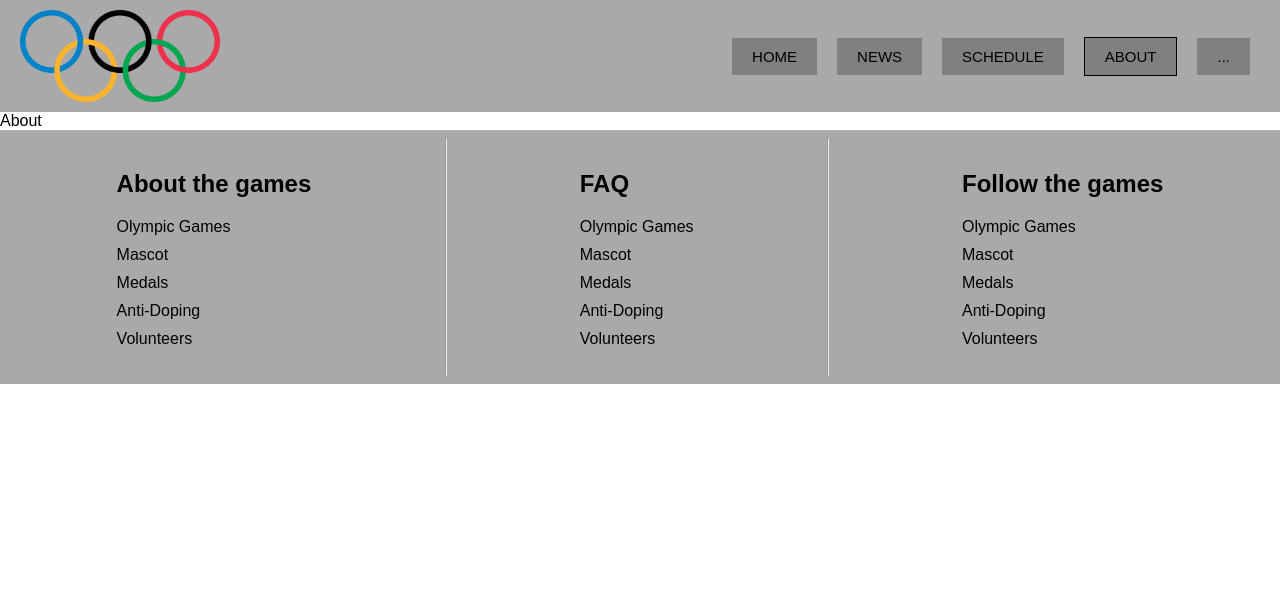
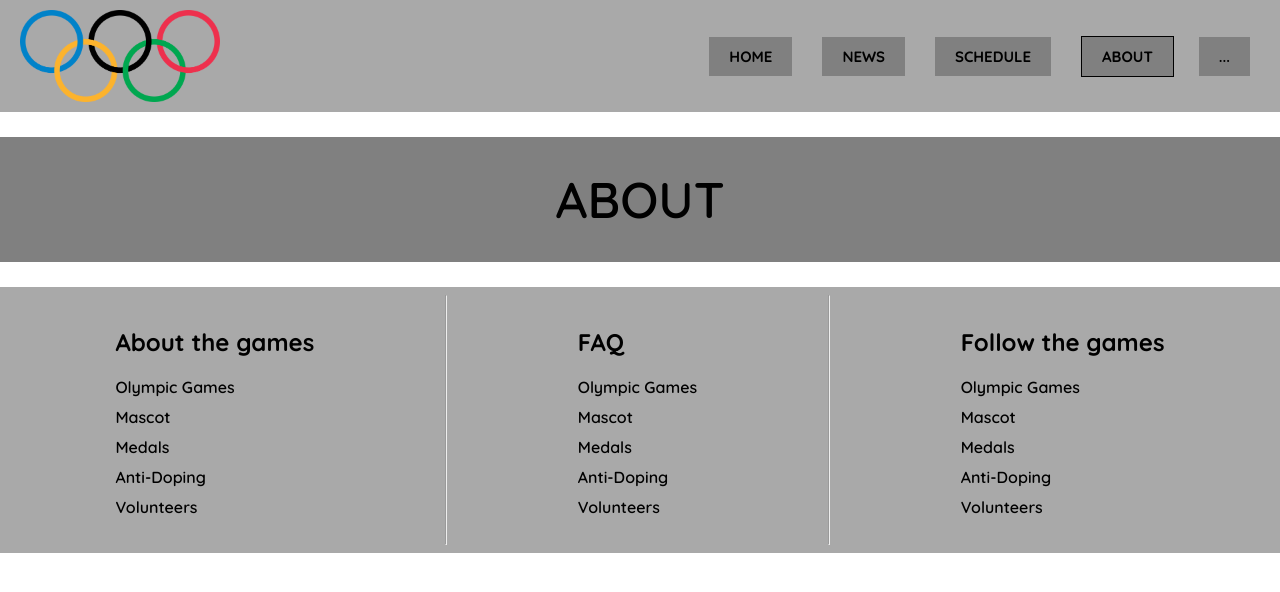
Before and after one commit to tjuric03/HCI_project, a Gatsby site: page /about in a window 1280 px wide. Built offline with nearby package versions, Linux system fonts and the light colour scheme; Gatsby itself is replaced by a stand-in of ours.

Commit message:
Added PageTitles

```diff
--- a/src/components/Images/Logo/index.js
+++ b/src/components/Images/Logo/index.js
@@ -1,8 +1,6 @@
 import React from "react"
 import { useStaticQuery, graphql } from "gatsby"
 import Img from "gatsby-image"
-
-import styles from "./style.module.css"
 
 const Logo = () => {
     const data = useStaticQuery(graphql`
@@ -18,7 +16,9 @@
   `)
 
   return (
-      <Img fluid={data.file.childImageSharp.fluid} alt="Logo" className = {styles.logo} />
+    <div style={{minWidth:"150px",maxWidth:"200px",flex:"1"}}>
+      <Img fluid={data.file.childImageSharp.fluid} alt="Logo"/>
+    </div>
   )
 }
 
--- a/src/components/Images/Logo/style.module.css
+++ /dev/null
@@ -1,4 +0,0 @@
-.logo {
-    width: 200px;
-    min-width: 150px;
-  }
--- a/src/components/Navigation/index.js
+++ b/src/components/Navigation/index.js
@@ -8,8 +8,8 @@
 
     return (
         <nav className={styles.navigation}>
-            {navTabs.map(({tab,to}) => (
-                <Link to={to}>
+            {navTabs.map(({tab,to},index) => (
+                <Link key={index} to={to} style={{margin:"0px 15px"}}>
                     <li className={tab === activeTab ? styles.active: ''}>{tab}</li>
                 </Link>)
             )}
--- a/src/components/Navigation/style.module.css
+++ b/src/components/Navigation/style.module.css
@@ -1,16 +1,17 @@
 .navigation{
     display: flex;
     align-items: center;
+    font-weight: bold;
 }
 
 .navigation li{
     padding: 10px 20px;
-    margin: 10px;
     list-style: none;
     width: fit-content;
     font-size: 15px;
     text-transform: uppercase;
     background-color: gray;
+
 }
 
 .navigation li:hover, .dropdown:hover{
--- a/src/components/NewsArticle/index.js
+++ b/src/components/NewsArticle/index.js
@@ -7,7 +7,7 @@
         <article>
             {picture}
             <h2>{header}</h2>
-            <time datetime="2020-12-5">December 5, 2020</time>
+            <time dateTime="2020-12-5">December 5, 2020</time>
         </article>
     )
 }
--- /dev/null
+++ b/src/components/PageTitle/index.js
@@ -0,0 +1,11 @@
+import React from "react"
+import styles from './style.module.css'
+
+const PageTitle = ({title}) => {
+
+    return (
+        <div className={styles.container}>{title}</div>
+    )
+}
+
+export default PageTitle
--- /dev/null
+++ b/src/components/PageTitle/style.module.css
@@ -0,0 +1,10 @@
+.container{
+    background-color: grey;
+    margin: 25px 0px;
+    text-align: center;
+    justify-content: center;
+    font-size: 50px;
+    height: 125px;
+    line-height:125px;
+    padding: auto 0;
+}
--- a/src/global/global.css
+++ b/src/global/global.css
@@ -1,5 +1,8 @@
+@import url('https://fonts.googleapis.com/css2?family=Quicksand:wght@600;700&family=Roboto:wght@400;700&display=swap');
+/* font-family: 'Quicksand', sans-serif; */
+/* font-family: 'Roboto', sans-serif; */
 html {
-  font-family: 'tradegothicltcom-bd2', sans-serif;
+  font-family: 'Quicksand', sans-serif;
   -ms-text-size-adjust: 100%;
   -webkit-text-size-adjust: 100%;
 }
--- a/src/modules/Header/index.js
+++ b/src/modules/Header/index.js
@@ -1,12 +1,15 @@
 import React from "react"
 import styles from "./style.module.css"
 
+import {Link} from 'gatsby'
 import Logo from '../../components/Images/Logo'
 import Navigation from "../../components/Navigation"
 
 const Header = ({activeTab}) => (
   <header className={styles.header}>
-    <Logo/>
+    <Link to="/" style={{minWidth:"150px",maxWidth:"200px",flex:"1"}}>
+      <Logo/>
+    </Link>
     <Navigation activeTab = {activeTab}/>
   </header>
 )
--- a/src/pages/about.js
+++ b/src/pages/about.js
@@ -1,9 +1,10 @@
 import React from 'react'
+import PageTitle from '../components/PageTitle'
 import HeaderFooterLayout from '../layouts/HeaderFooterLayout'
 
 const About = () => (
     <HeaderFooterLayout activeTab="About">
-        <div>About</div>
+        <PageTitle title="ABOUT"></PageTitle>
     </HeaderFooterLayout>
 )
 
--- a/src/pages/news.js
+++ b/src/pages/news.js
@@ -1,9 +1,10 @@
 import React from 'react'
+import PageTitle from '../components/PageTitle'
 import HeaderFooterLayout from '../layouts/HeaderFooterLayout'
 
 const News = () => (
     <HeaderFooterLayout activeTab="News">
-        <div>News</div>
+        <PageTitle title="NEWS"></PageTitle>
     </HeaderFooterLayout>
 )
 
--- a/src/pages/schedule.js
+++ b/src/pages/schedule.js
@@ -1,9 +1,10 @@
 import React from 'react'
+import PageTitle from '../components/PageTitle'
 import HeaderFooterLayout from '../layouts/HeaderFooterLayout'
 
 const Schedule = () => (
     <HeaderFooterLayout activeTab="Schedule">
-        <div style={{height:"500px"}}>Schedule</div>
+        <PageTitle title="SCHEDULE"></PageTitle>
     </HeaderFooterLayout>
 )
 
```
